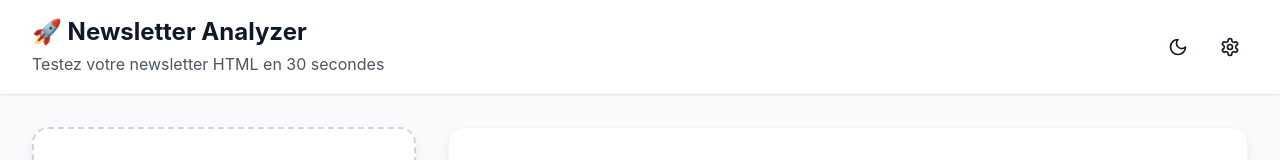
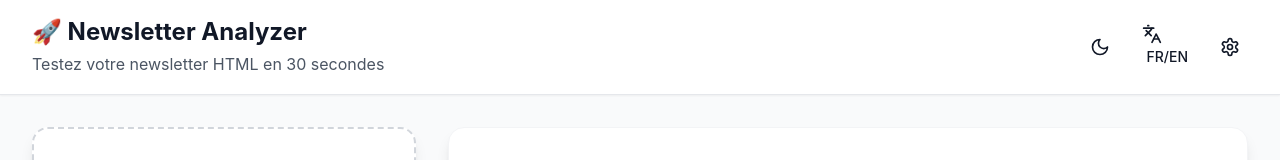
Before and after one commit to evhsl/test_emergent, a React (Create React App) app in the folder frontend/: page / in a window 1280 px wide. Shown: the top 160 px of the page. Built offline with nearby package versions, Linux system fonts and the light colour scheme.

Commit message:
auto-commit for 3c52757c-7163-46ee-b7b4-7da46eb5c1fa

```diff
--- a/frontend/src/App.js
+++ b/frontend/src/App.js
@@ -104,6 +104,14 @@ function App() {
                 {darkMode ? <Sun className="w-5 h-5" /> : <Moon className="w-5 h-5" />}
               </button>
               <button
+                onClick={() => {/* toggleLanguage() */}}
+                className="p-2 rounded-lg hover:bg-gray-100 dark:hover:bg-gray-700 transition-colors"
+                title="Change language / Changer la langue"
+              >
+                <Languages className="w-5 h-5" />
+                <span className="ml-1 text-sm font-medium">FR/EN</span>
+              </button>
+              <button
                 onClick={() => setShowSettings(!showSettings)}
                 className="p-2 rounded-lg hover:bg-gray-100 dark:hover:bg-gray-700 transition-colors"
                 title="Paramètres"
```
